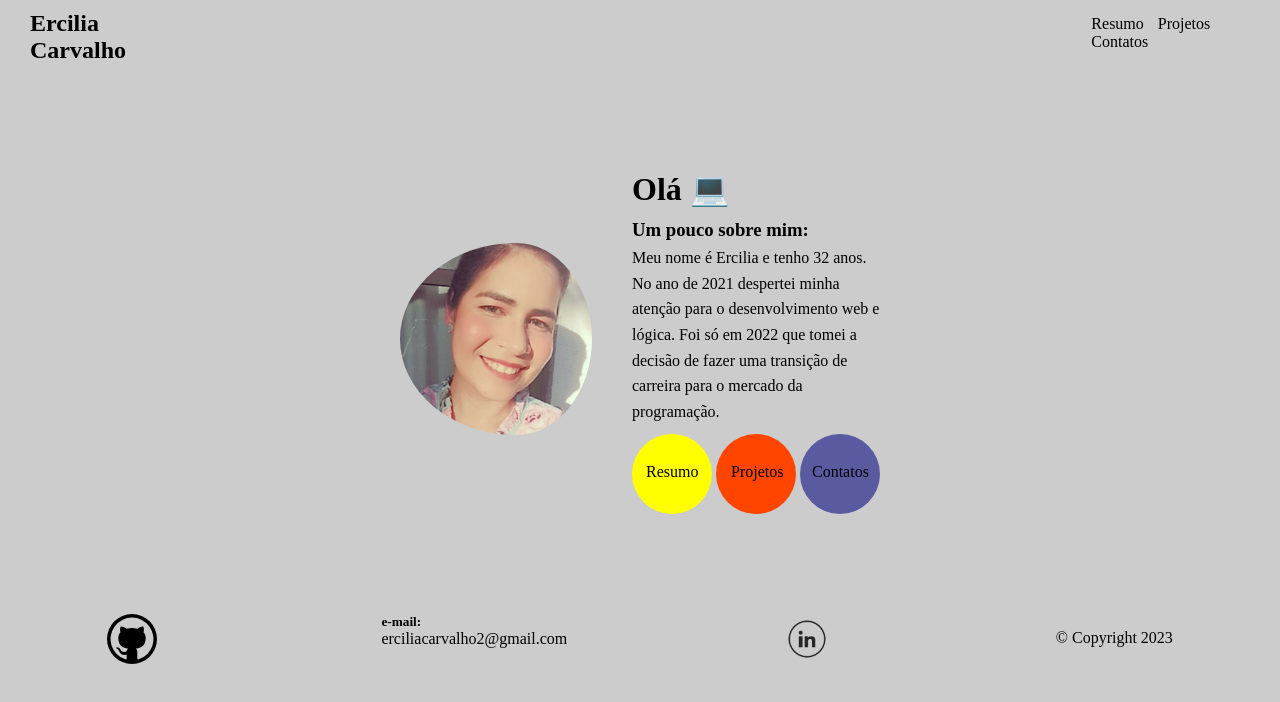
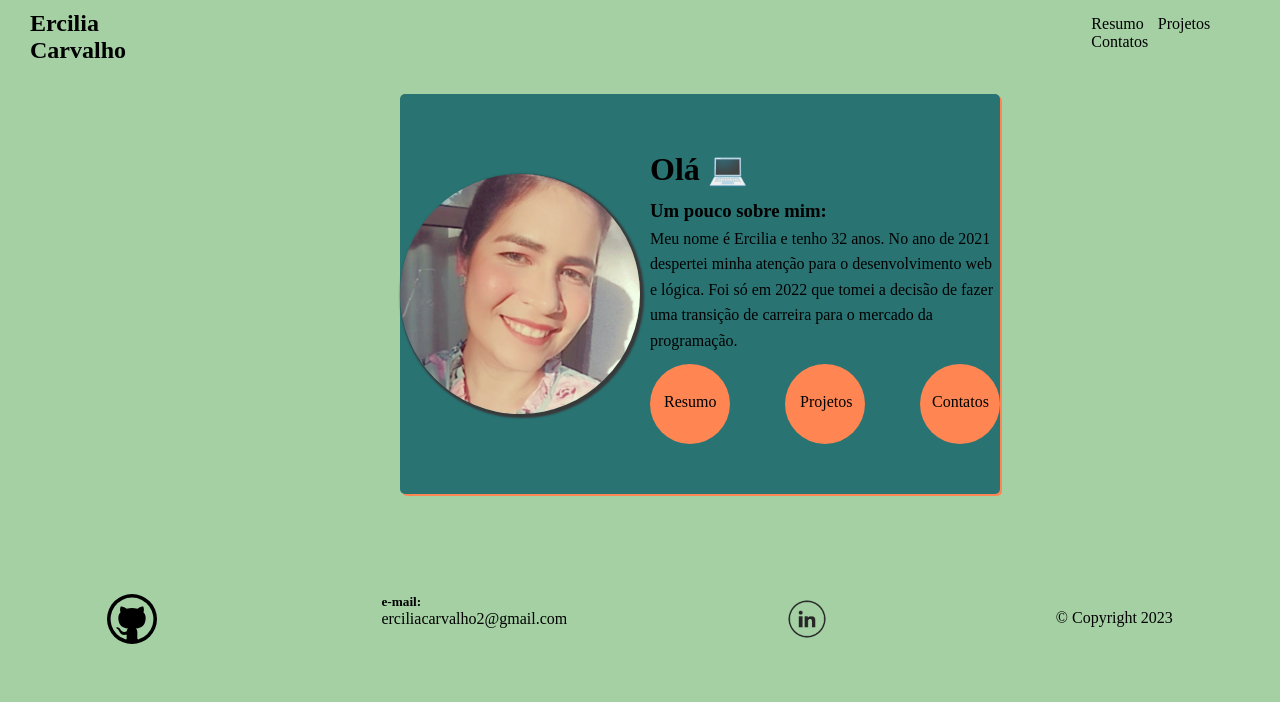
Before and after one commit to ErciliaMaria/ErciliaMaria.github.io, a plain HTML site: page index.html in a window 1280 px wide. Drawn offline with Linux system fonts and the light colour scheme.

Commit message:
Mudando as cores

```diff
--- a/Curriculo-ercilia/style.css
+++ /dev/null
@@ -1,119 +0,0 @@
-*{
-    margin: 0;
-    padding: 0;
-    border: 0;
-}
-body{
-    background-color:#ccc;
-}
-
-.nave{
-    display:flex;
-    flex-direction:row;
-
-}
-.nave H1{
-    margin-top:10px;
-    margin-left:30px;
-}
-a{
-    margin-right:10px;
-    text-decoration: none;
-    color:black;
-}
-.nave-menu{
-    margin-left:900px;
-    margin-top:15px
-}
-.main-maior{
-    display:flex;
-    justify-content:center;
-    align-items:center;
-    margin: 100px 400px 0px 400px;
-}
-.main-maior img{
-width:40%;
-border-radius:50%;
-padding-right:40px;
-}
-.main-menor{
-    display:flex;
-    flex-direction:column;
-    line-height:1.6;
-
-}
-.figuras{
-    display:flex;
-    justify-content:space-between;
-    margin-top:10px;
-}
-.resumo{
-    width:80px;
-    height:80px;
-    background-color:yellow;
-    border-radius:50%;
-}
-    .resumo p{
-    padding-top:25px;
-    padding-left:15px;
-}
-.projeto{
-    width:80px;
-    height:80px;
-    background-color:orangered;
-    border-radius:50%;
-}
-    .projeto p{
-    padding-top:25px;
-    padding-left:15px;
-}
-.contato{
-        width:80px;
-        height:80px;
-        background-color:rgb(90, 90, 160);
-        border-radius:50%;
-    }
-    .contato p{
-        padding-top:25px;
-        padding-left:15px;
-    }
-footer{
-    display:flex;
-    flex-direction:row;
-    justify-content:space-around;
-    margin-top:100px
-}
- footer div img{
-    width:50px;
-    height:50px;
-    align-self:flex-end;
-}
-footer div p{
-    align-self:center;
-}
-@media screen and (max-width:500px){
-  .nave{
-    display:flex;
-    flex-direction:column;
-  }
-  .nave-menu{
-    margin-left:30px;
-    margin-top:15px;
-  }
-  .main-maior{
-    display:flex;
-    flex-direction:column;
-    margin-left:150px;
-
-  }
-  .main-maior img{
-    width:150px;
-    height:150px;
-  }
-  .main-menor{
-    display:flex;
-  }
-  footer{
-    display:flex;
-    flex-direction: column;
-  }
--- a/style.css
+++ b/style.css
@@ -1,10 +1,11 @@
 *{
-    margin: 0;
-    padding: 0;
-    border: 0;
+  margin: 0;
+  padding: 0;
+  border: 0;
 }
 body{
-    background-color:#ccc;
+    background-color:#A4D0A4;
+    color:black;
 }
 
 .nave{
@@ -29,17 +30,23 @@ a{
     display:flex;
     justify-content:center;
     align-items:center;
-    margin: 100px 400px 0px 400px;
+    margin: 30px 400px 0px 400px;
+    height:400px;
+    width:600px;
+    background-color:#297373;
+    border-radius: 5px;
+    box-shadow:2px 2px 0px 0px #ff8552;
 }
 .main-maior img{
 width:40%;
 border-radius:50%;
-padding-right:40px;
+box-shadow: 2px 2px 2px 2px #39393a;
 }
 .main-menor{
     display:flex;
     flex-direction:column;
     line-height:1.6;
+    padding-left:10px;
 
 }
 .figuras{
@@ -50,7 +57,7 @@ padding-right:40px;
 .resumo{
     width:80px;
     height:80px;
-    background-color:yellow;
+    background-color:#ff8552;
     border-radius:50%;
 }
     .resumo p{
@@ -60,7 +67,7 @@ padding-right:40px;
 .projeto{
     width:80px;
     height:80px;
-    background-color:orangered;
+    background-color:#ff8552;
     border-radius:50%;
 }
     .projeto p{
@@ -70,7 +77,7 @@ padding-right:40px;
 .contato{
         width:80px;
         height:80px;
-        background-color:rgb(90, 90, 160);
+        background-color:#ff8552;
         border-radius:50%;
     }
     .contato p{
```
Also changed, not shown: Curriculo-ercilia/index.html (deleted, +0 -64 lines), Curriculo-ercilia/erci.instagram.jpg (deleted), Curriculo-ercilia/nuevo.img.link.png (deleted), nuevo.img.link.png (deleted).
